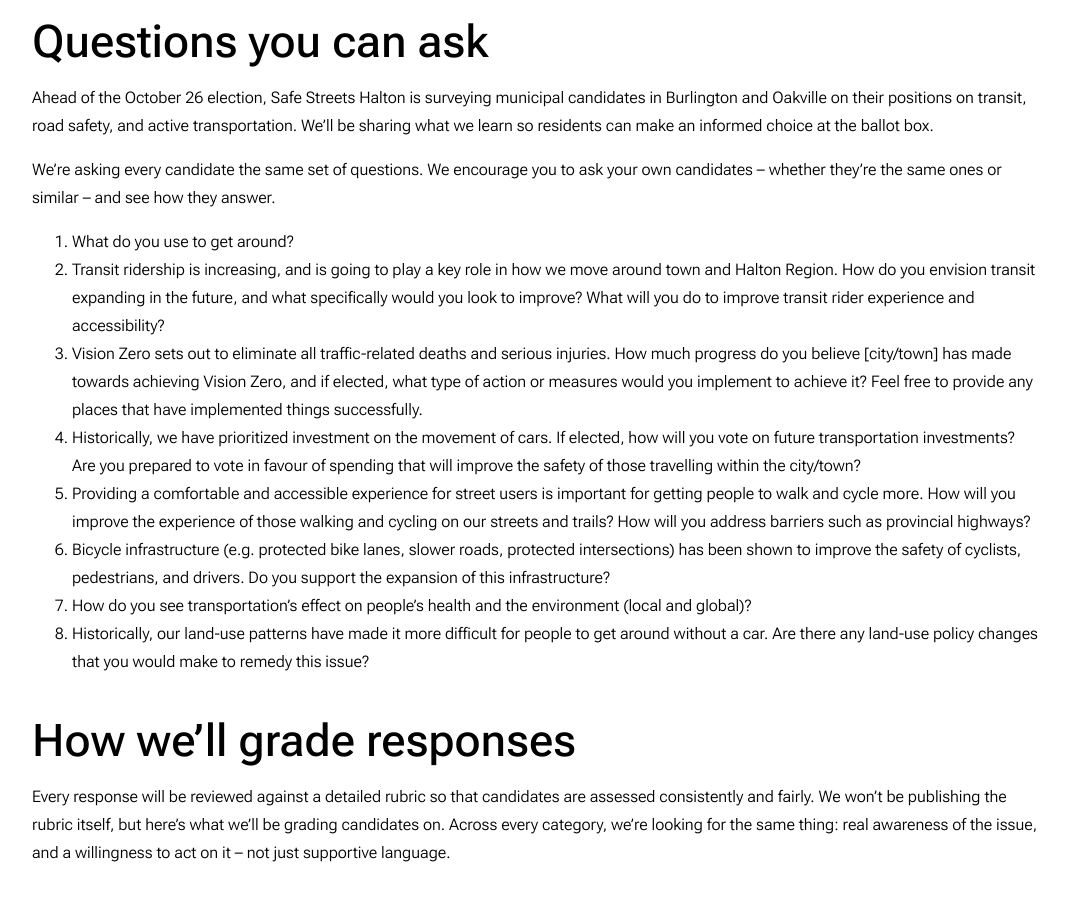
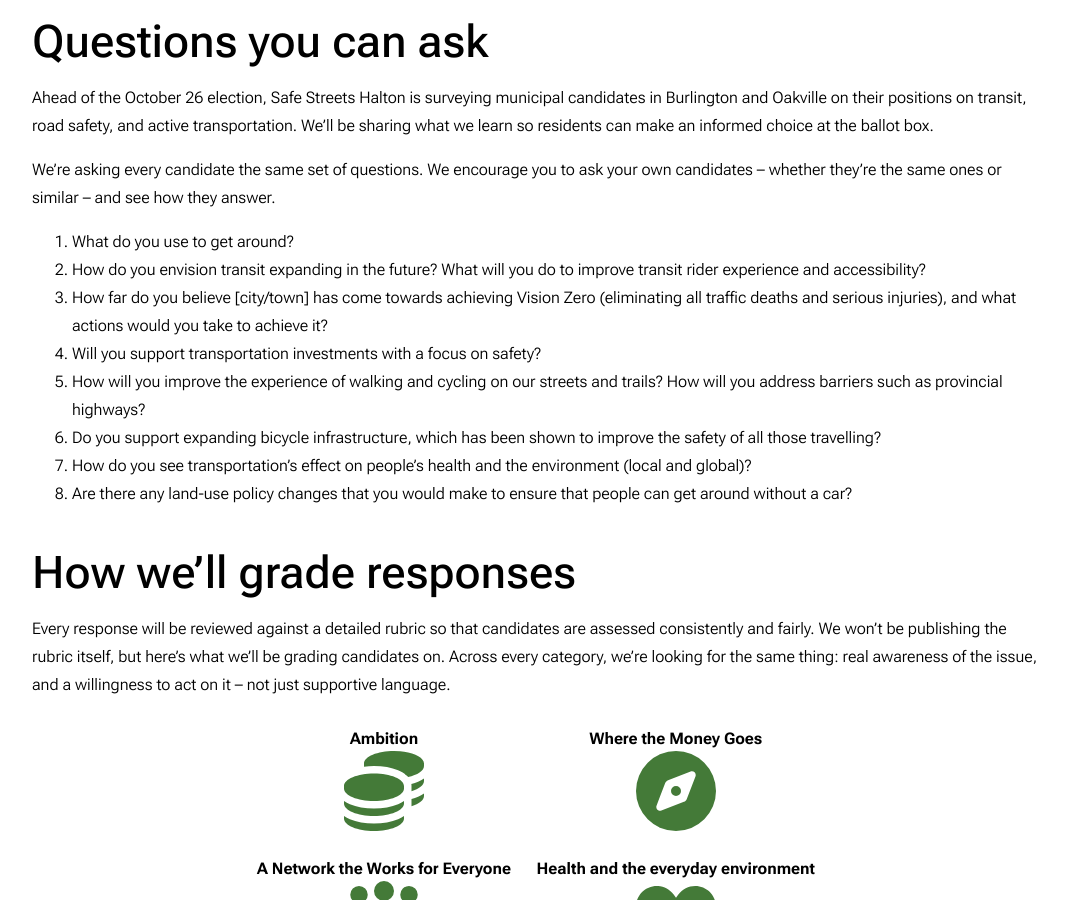
Before and after one commit to Safe-Streets-Halton/safe-streets-halton.github.io, a Jekyll site: the page built from elections/municipal-2026.md, in a window 1280 px wide and 900 px high, scrolled down 686 px. Shown: the whole window, without its empty margins (104-1173 px from the left). Built offline with Jekyll 4.4.1, drawn with Linux system fonts in a browser that asks for light colours.

Commit message:
Update municipal-2026.md

```diff
--- a/elections/municipal-2026.md
+++ b/elections/municipal-2026.md
@@ -31,13 +31,13 @@ Ahead of the October 26 election, Safe Streets Halton is surveying municipal can
 We're asking every candidate the same set of questions. We encourage you to ask your own candidates – whether they’re the same ones or similar – and see how they answer.
 
 1. What do you use to get around?
-1. Transit ridership is increasing, and is going to play a key role in how we move around town and Halton Region. How do you envision transit expanding in the future, and what specifically would you look to improve? What will you do to improve transit rider experience and accessibility?
-1. Vision Zero sets out to eliminate all traffic-related deaths and serious injuries. How much progress do you believe [city/town] has made towards achieving Vision Zero, and if elected, what type of action or measures would you implement to achieve it? Feel free to provide any places that have implemented things successfully.
-1. Historically, we have prioritized investment on the movement of cars. If elected, how will you vote on future transportation investments? Are you prepared to vote in favour of spending that will improve the safety of those travelling within the city/town?
-1. Providing a comfortable and accessible experience for street users is important for getting people to walk and cycle more. How will you improve the experience of those walking and cycling on our streets and trails? How will you address barriers such as provincial highways?
-1. Bicycle infrastructure (e.g. protected bike lanes, slower roads, protected intersections) has been shown to improve the safety of cyclists, pedestrians, and drivers. Do you support the expansion of this infrastructure?
-1. How do you see transportation's effect on people's health and the environment (local and global)?
-1. Historically, our land-use patterns have made it more difficult for people to get around without a car. Are there any land-use policy changes that you would make to remedy this issue?
+2. How do you envision transit expanding in the future? What will you do to improve transit rider experience and accessibility?
+3. How far do you believe [city/town] has come towards achieving Vision Zero (eliminating all traffic deaths and serious injuries), and what actions would you take to achieve it?
+5. Will you support transportation investments with a focus on safety?
+6. How will you improve the experience of walking and cycling on our streets and trails? How will you address barriers such as provincial highways?
+7. Do you support expanding bicycle infrastructure, which has been shown to improve the safety of all those travelling?
+8. How do you see transportation's effect on people's health and the environment (local and global)?
+9. Are there any land-use policy changes that you would make to ensure that people can get around without a car?
 
 ## How we'll grade responses
 
```
